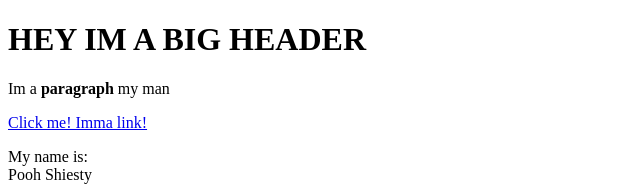
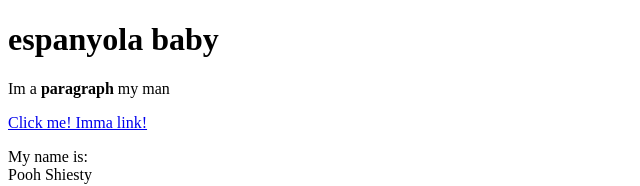
Before and after one commit to MihailLenkov/cartoon-hero, a plain HTML site: page test.html in a window 1280 px wide. Shown: the top 186 px of the page, without its empty margins (0-640 px from the left). Drawn offline with Linux system fonts and the light colour scheme.

Commit message:
espanyola

```diff
--- a/test.html
+++ b/test.html
@@ -4,7 +4,7 @@
 	<title>Test Page</title>
 </head>
 <body>
-	<h1>HEY IM A BIG HEADER</h1>
+	<h1>espanyola baby</h1>
 	<p>Im a <b>paragraph</b> my man</p>
 	<a href="https://google.com" target="_blank" title="lets go lets go im so fresh">Click me! Imma link!</a>
 	<p> My name is: <br>
```
